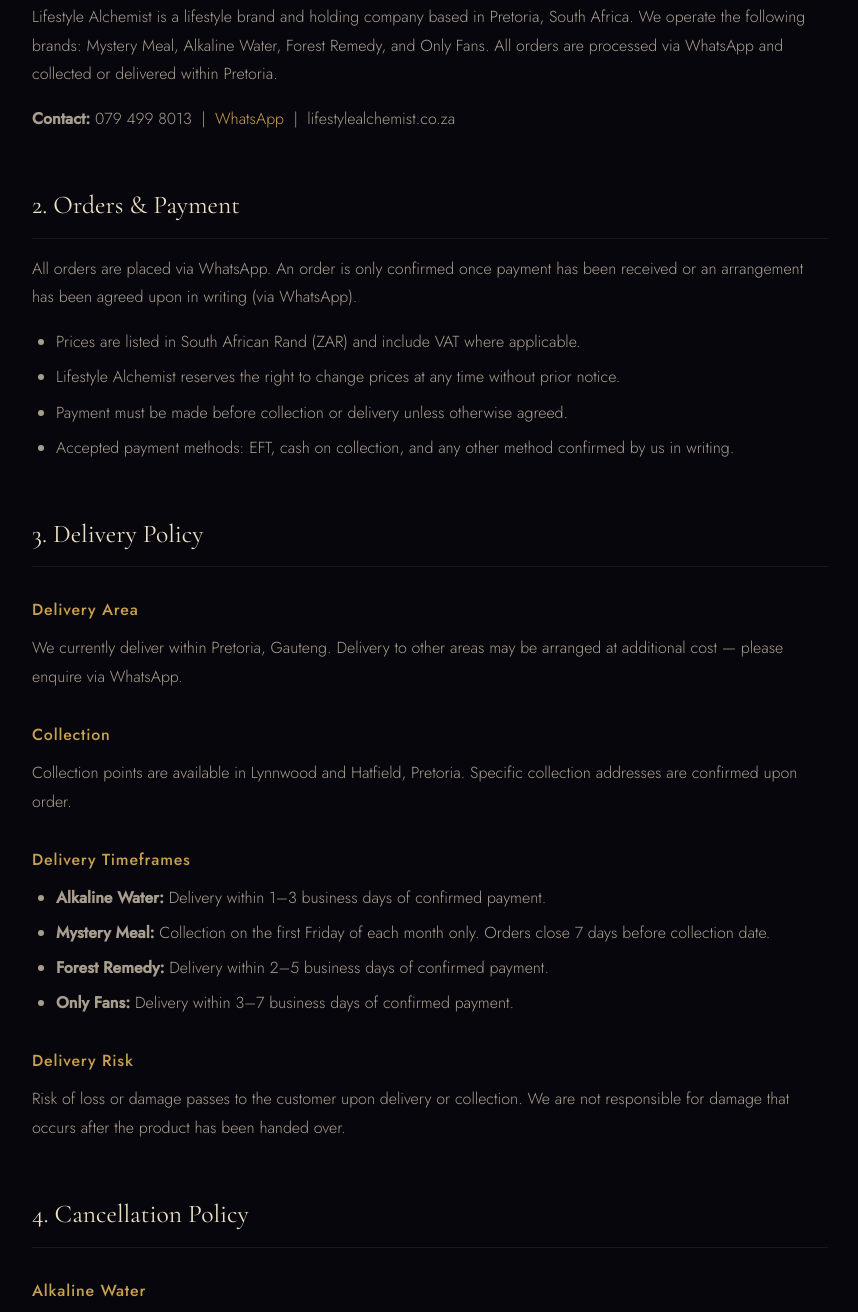
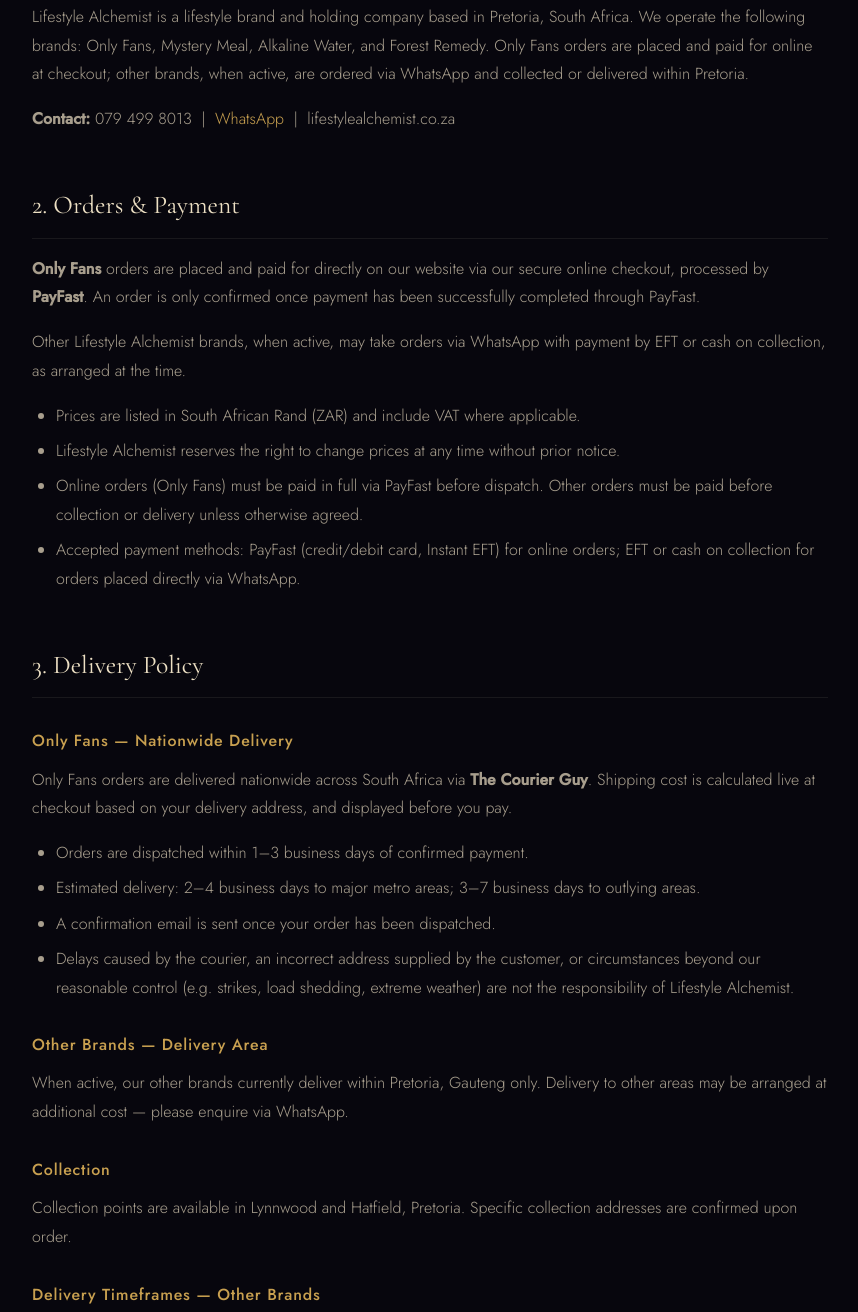
Before and after one commit to tumiyoriko-creator/lifestyle-alchemist-site, a plain HTML site: page terms/index.html in a window 1280 px wide. Shown: the part 597-1909 px from the top of the page, without its empty margins (210-1068 px from the left). Drawn offline with nearby package versions, Linux system fonts and the light colour scheme.

Commit message:
Update index.html

```diff
--- a/terms/index.html
+++ b/terms/index.html
@@ -95,29 +95,37 @@
   </div>
 
   <h2>1. About Us</h2>
-  <p>Lifestyle Alchemist is a lifestyle brand and holding company based in Pretoria, South Africa. We operate the following brands: Mystery Meal, Alkaline Water, Forest Remedy, and Only Fans. All orders are processed via WhatsApp and collected or delivered within Pretoria.</p>
+  <p>Lifestyle Alchemist is a lifestyle brand and holding company based in Pretoria, South Africa. We operate the following brands: Only Fans, Mystery Meal, Alkaline Water, and Forest Remedy. Only Fans orders are placed and paid for online at checkout; other brands, when active, are ordered via WhatsApp and collected or delivered within Pretoria.</p>
   <p><strong>Contact:</strong> 079 499 8013 &nbsp;|&nbsp; <a href="https://wa.me/27794998013">WhatsApp</a> &nbsp;|&nbsp; lifestylealchemist.co.za</p>
 
   <h2>2. Orders & Payment</h2>
-  <p>All orders are placed via WhatsApp. An order is only confirmed once payment has been received or an arrangement has been agreed upon in writing (via WhatsApp).</p>
+  <p><strong>Only Fans</strong> orders are placed and paid for directly on our website via our secure online checkout, processed by <strong>PayFast</strong>. An order is only confirmed once payment has been successfully completed through PayFast.</p>
+  <p>Other Lifestyle Alchemist brands, when active, may take orders via WhatsApp with payment by EFT or cash on collection, as arranged at the time.</p>
   <ul>
     <li>Prices are listed in South African Rand (ZAR) and include VAT where applicable.</li>
     <li>Lifestyle Alchemist reserves the right to change prices at any time without prior notice.</li>
-    <li>Payment must be made before collection or delivery unless otherwise agreed.</li>
-    <li>Accepted payment methods: EFT, cash on collection, and any other method confirmed by us in writing.</li>
+    <li>Online orders (Only Fans) must be paid in full via PayFast before dispatch. Other orders must be paid before collection or delivery unless otherwise agreed.</li>
+    <li>Accepted payment methods: PayFast (credit/debit card, Instant EFT) for online orders; EFT or cash on collection for orders placed directly via WhatsApp.</li>
   </ul>
 
   <h2>3. Delivery Policy</h2>
-  <h3>Delivery Area</h3>
-  <p>We currently deliver within Pretoria, Gauteng. Delivery to other areas may be arranged at additional cost — please enquire via WhatsApp.</p>
+  <h3>Only Fans — Nationwide Delivery</h3>
+  <p>Only Fans orders are delivered nationwide across South Africa via <strong>The Courier Guy</strong>. Shipping cost is calculated live at checkout based on your delivery address, and displayed before you pay.</p>
+  <ul>
+    <li>Orders are dispatched within 1–3 business days of confirmed payment.</li>
+    <li>Estimated delivery: 2–4 business days to major metro areas; 3–7 business days to outlying areas.</li>
+    <li>A confirmation email is sent once your order has been dispatched.</li>
+    <li>Delays caused by the courier, an incorrect address supplied by the customer, or circumstances beyond our reasonable control (e.g. strikes, load shedding, extreme weather) are not the responsibility of Lifestyle Alchemist.</li>
+  </ul>
+  <h3>Other Brands — Delivery Area</h3>
+  <p>When active, our other brands currently deliver within Pretoria, Gauteng only. Delivery to other areas may be arranged at additional cost — please enquire via WhatsApp.</p>
   <h3>Collection</h3>
   <p>Collection points are available in Lynnwood and Hatfield, Pretoria. Specific collection addresses are confirmed upon order.</p>
-  <h3>Delivery Timeframes</h3>
+  <h3>Delivery Timeframes — Other Brands</h3>
   <ul>
     <li><strong>Alkaline Water:</strong> Delivery within 1–3 business days of confirmed payment.</li>
     <li><strong>Mystery Meal:</strong> Collection on the first Friday of each month only. Orders close 7 days before collection date.</li>
     <li><strong>Forest Remedy:</strong> Delivery within 2–5 business days of confirmed payment.</li>
-    <li><strong>Only Fans:</strong> Delivery within 3–7 business days of confirmed payment.</li>
   </ul>
   <h3>Delivery Risk</h3>
   <p>Risk of loss or damage passes to the customer upon delivery or collection. We are not responsible for damage that occurs after the product has been handed over.</p>
@@ -130,7 +138,7 @@
   <h3>Forest Remedy</h3>
   <p>Orders may be cancelled within 24 hours of placing the order, provided preparation or dispatch has not yet begun.</p>
   <h3>Only Fans</h3>
-  <p>Orders may be cancelled within 24 hours of confirmed payment, provided the order has not yet been dispatched.</p>
+  <p>Orders may be cancelled free of charge at any time before dispatch (typically within 1–3 business days of payment). To cancel, contact us immediately via WhatsApp (079 499 8013). Once an order has been packaged or handed to the courier, it can no longer be cancelled.</p>
 
   <h2>5. Refund Policy</h2>
   <div class="highlight-box">
@@ -151,7 +159,10 @@
   </ul>
   <h3>How to Request a Refund</h3>
   <p>Contact us on WhatsApp (079 499 8013) within 48 hours of receiving your order. Please include your name, order details, and a photo of the issue. We will assess your request and respond within 2 business days.</p>
-  <p>Approved refunds will be processed via EFT within 5–7 business days.</p>
+  <p>For Only Fans orders paid via PayFast, approved refunds are processed back to your original payment method via PayFast within 7–10 business days. For orders paid by EFT or cash, approved refunds are processed via EFT within 5–7 business days.</p>
+  <div class="highlight-box">
+    <p><strong>Cooling-off right (online orders):</strong> As Only Fans products are purchased online without you seeing the item in person, you have the right under the Consumer Protection Act to cancel the transaction and return the goods within 7 days of delivery, in their original condition, at your own cost — except where the goods were customised or made to your specification.</p>
+  </div>
 
   <h2>6. Product Information</h2>
   <p>We make every effort to ensure product descriptions and images are accurate. However, slight variations in colour, packaging, or appearance may occur.</p>
```
